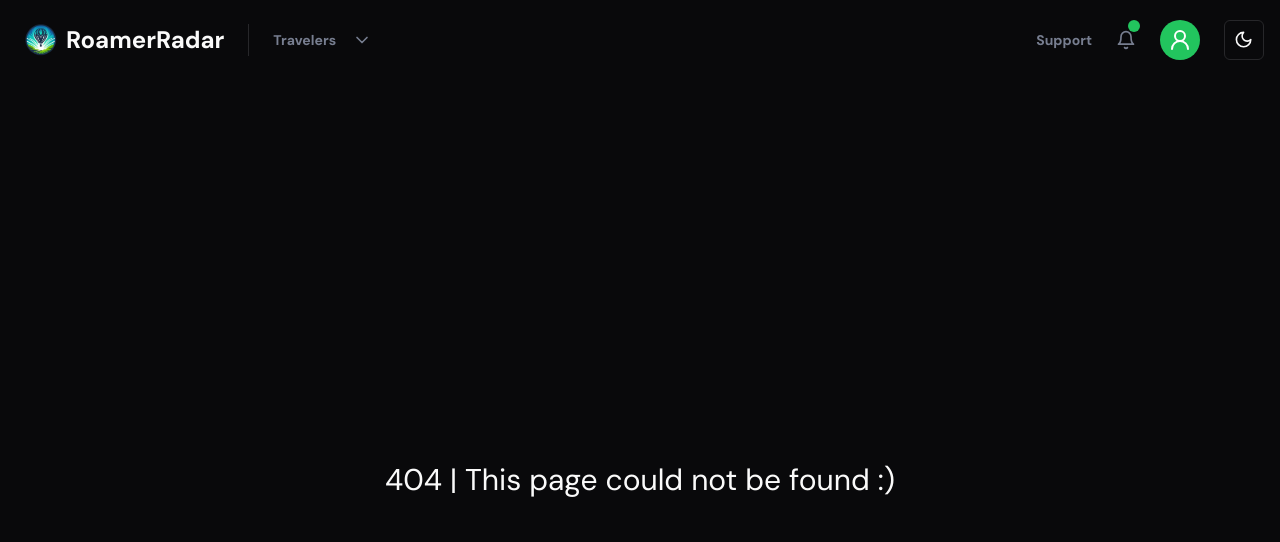
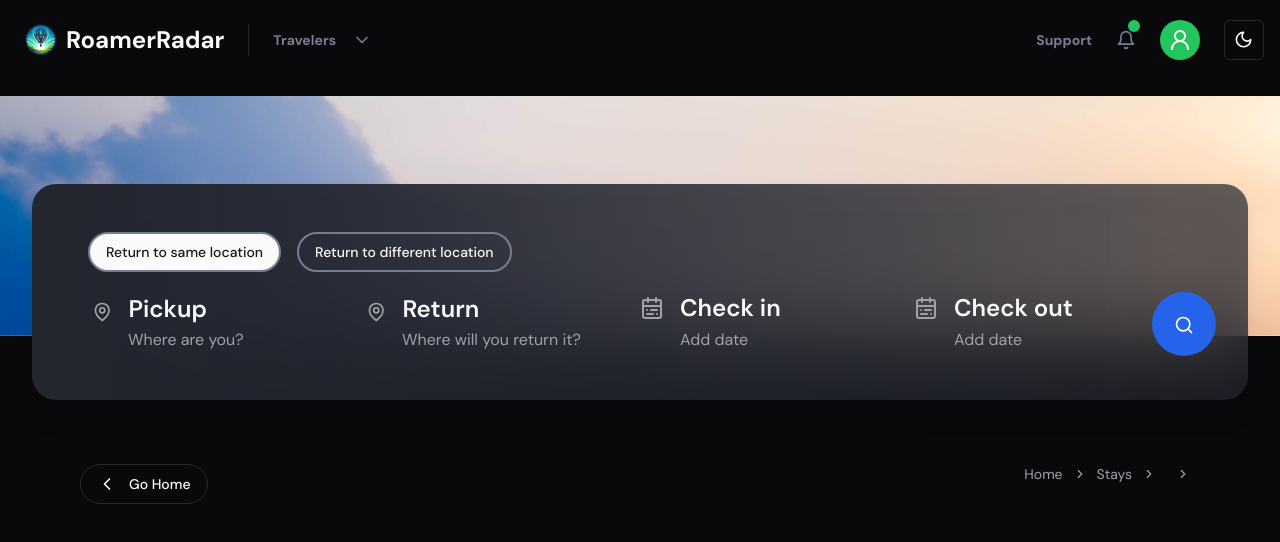
Before and after one commit to jobayed003/roamerradar, a Next.js app: page /cars-category in a window 1280 px wide. Before the commit this address had no page. Shown: the top 542 px of the page. Built offline with nearby package versions, Linux system fonts and the light colour scheme.

Commit message:
add car category page

```diff
--- /dev/null
+++ b/src/app/(browse)/(category-page)/cars-category/_components/CarsCategory.tsx
@@ -0,0 +1,58 @@
+'use client';
+import Cars from '@/app/(browse)/cars/_components/Cars';
+import BreadcrumbProvider from '@/components/BreadcrumbProvider';
+import Panel from '@/components/Panel';
+import { Button } from '@/components/ui/button';
+import { getCountryByPlaceName } from '@/lib/utils';
+import { useCarStore } from '@/stores/useData';
+import { ChevronLeft } from 'lucide-react';
+import Image from 'next/image';
+import Link from 'next/link';
+import { useEffect, useState } from 'react';
+
+const CarsCategory = () => {
+  const { pickupLocation } = useCarStore();
+  const [isMounted, setIsMounted] = useState(false);
+
+  useEffect(() => {
+    setIsMounted(true);
+  }, []);
+
+  if (!isMounted) return null;
+
+  return (
+    <div className=''>
+      <div
+        className={
+          'h-60 w-full flex flex-col justify-center text-[#23262F] p-20 pt-24 flex-shrink relative mt-4 mb-32 '
+        }
+      >
+        <Image src={'/images/bg-car.jpg'} fill className={'object-cover -z-10 absolute'} alt='hero image' />
+        <Panel className='lg:-bottom-16 lg:max-w-7xl 2xl:mx-auto mx-8'>
+          <div className='flex flex-col lg:p-10 p-5'>
+            <Cars />
+          </div>
+        </Panel>
+      </div>
+
+      <div className='px-20 pb-20 lg:max-w-7xl mx-auto'>
+        <div className='flex justify-between'>
+          <Link href={'/'}>
+            <Button variant={'outline'} className='rounded-full'>
+              <ChevronLeft className='h-5 w-5 mr-3' />
+              Go Home
+            </Button>
+          </Link>
+          <BreadcrumbProvider
+            backroute='cars-category'
+            originRoute=''
+            location={getCountryByPlaceName(pickupLocation)}
+            searchedLocation={pickupLocation}
+          />
+        </div>
+      </div>
+    </div>
+  );
+};
+
+export default CarsCategory;
--- /dev/null
+++ b/src/app/(browse)/(category-page)/cars-category/page.tsx
@@ -0,0 +1,11 @@
+import CarsCategory from './_components/CarsCategory';
+
+const CarsCategoryPage = () => {
+  return (
+    <div>
+      <CarsCategory />
+    </div>
+  );
+};
+
+export default CarsCategoryPage;
--- a/src/app/(browse)/(category-page)/stays-category/_components/StayCategory.tsx
+++ b/src/app/(browse)/(category-page)/stays-category/_components/StayCategory.tsx
@@ -22,6 +22,8 @@ const StayCategory = () => {
     const params = new URLSearchParams(searchParams);
     params.set('q', location);
     router.push(`${pathname}?${params.toString()}`);
+
+    // eslint-disable-next-line react-hooks/exhaustive-deps
   }, [location]);
 
   return (
--- a/src/app/(browse)/cars/_components/Cars.tsx
+++ b/src/app/(browse)/cars/_components/Cars.tsx
@@ -1,6 +1,7 @@
 'use client';
 
 import { DateRangePicker } from '@/components/DatePicker';
+import Locations from '@/components/Locations';
 import SearchIcon from '@/components/Search';
 import { Button } from '@/components/ui/button';
 import { Input } from '@/components/ui/input';
@@ -43,6 +44,8 @@ const Cars = () => {
 
       <div className='grid lg:grid-cols-4 md:grid-rows-1 grid-rows-3 gap-y-4 sm:px-5 pb-2 items-center relative'>
         <div className='w-[90%] lg:col-span-1 col-span-2'>
+
+
           <div className='flex items-start gap-x-4'>
             <MapPin className='mt-3  w-6 h-6 text-muted-foreground font-bold' />
             <Input
--- a/src/components/HeroSection.tsx
+++ b/src/components/HeroSection.tsx
@@ -9,10 +9,11 @@ import Panel from './Panel';
 type HeroSectionProps = {
   className?: string;
   img: string;
+  imgClass?: string;
   children: ReactNode;
 };
 
-const HeroSection = ({ children, className, img }: HeroSectionProps) => {
+const HeroSection = ({ children, className, imgClass, img }: HeroSectionProps) => {
   const location = useStaysStore((state) => state.location);
 
   return (
@@ -22,7 +23,12 @@ const HeroSection = ({ children, className, img }: HeroSectionProps) => {
         className
       )}
     >
-      <Image src={`/${img}`} fill className='object-cover rounded-3xl -z-10 absolute' alt='hero image' />
+      <Image
+        src={`/${img}`}
+        fill
+        className={cn('object-cover rounded-3xl -z-10 absolute', imgClass)}
+        alt='hero image'
+      />
       <Panel className='lg:-bottom-16'>
         <div className='flex flex-col lg:p-10 p-5'>{children}</div>
       </Panel>
```
Also changed, not shown: public/images/bg-car.jpg (added).
